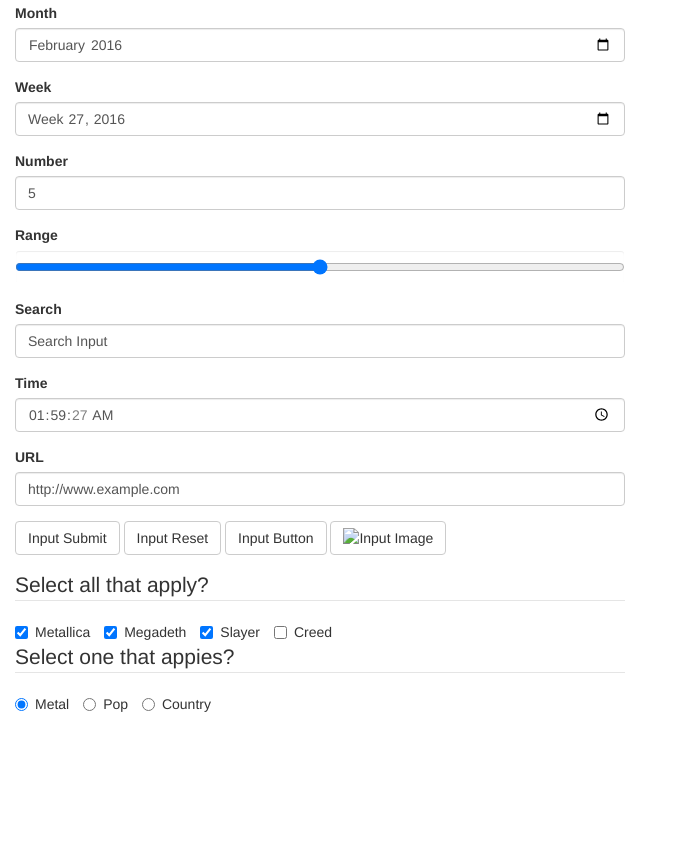
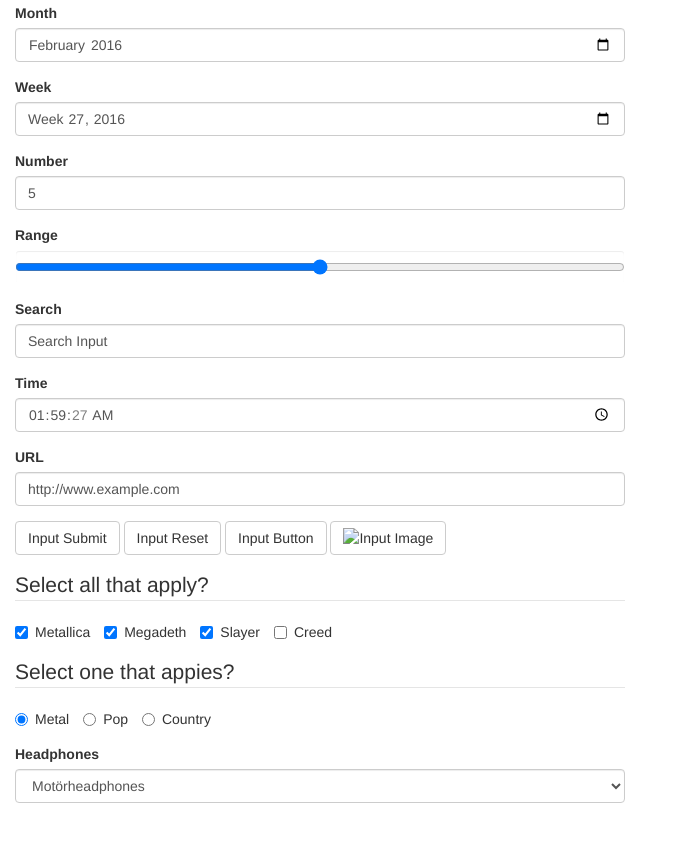
Before and after one commit to jkrayer/objectify, a website: page demo/index.html in a window 1280 px wide. Shown: the part 782-1624 px from the top of the page, without its empty margins (0-673 px from the left). Before the commit the page ends 1546 px from the top, so only its background shows below. Drawn offline with nearby package versions, Linux system fonts and the light colour scheme.

Commit message:
Add select

```diff
--- a/demo/index.html
+++ b/demo/index.html
@@ -105,7 +105,7 @@
           <input type="image" name="imageInput" value="Input Image" src="/assets/img/noimage.png" class="btn btn-default" />
         </div>
 
-        <fieldset>
+        <fieldset class="form-group">
           <legend>Select all that apply?</legend>
           <label class="checkbox-inline"><input type="checkbox" name="bands" value="Metallica" checked /> Metallica</label>
           <label class="checkbox-inline"><input type="checkbox" name="bands" value="Megadeth" checked /> Megadeth</label>
@@ -113,12 +113,21 @@
           <label class="checkbox-inline"><input type="checkbox" name="bands" value="Creed" /> Creed</label>
         </fieldset>
 
-        <fieldset>
+        <fieldset class="form-group">
           <legend>Select one that appies?</legend>
           <label class="radio-inline"><input type="radio" name="genre" value="Metal" checked /> Metal</label>
           <label class="radio-inline"><input type="radio" name="genre" value="Pop" /> Pop</label>
           <label class="radio-inline"><input type="radio" name="genre" value="Country" /> Country</label>
         </fieldset>
+
+        <div class="form-group">
+          <label for="headphones">Headphones</label>
+          <select class="form-control" name="headphones" id="headphones">
+            <option value="Beats">Beats</option>
+            <option value="Motorheadphones" selected="">Mot&#246;rheadphones</option>
+            <option value="Skull Candy">Skull Candy</option>
+          </select>
+        </div>
 
       </form>
     </div>
```
Also changed, not shown: package.json (+4 -6 lines).
